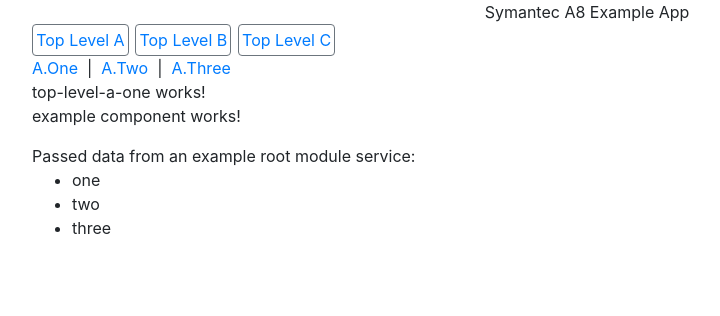
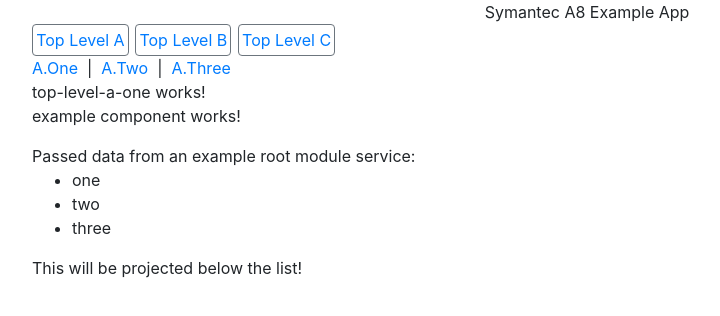
Before and after one commit to Philipp-Tarasiewicz-Ham/symc-a8, an Angular app: page /one in a window 1280 px wide. Shown: the top 316 px of the page, without its empty margins (53-773 px from the left). Built offline with nearby package versions, Linux system fonts and the light colour scheme.

Commit message:
add an example for <ng-content> content projection

```diff
--- a/src/app/top-level-a/top-level-a-one/example/example.component.html
+++ b/src/app/top-level-a/top-level-a-one/example/example.component.html
@@ -6,3 +6,4 @@ Passed data from an example root module service:
 <ul>
   <li *ngFor="let item of list">{{ item }}</li>
 </ul>
+<ng-content></ng-content>
--- a/src/app/top-level-a/top-level-a-one/top-level-a-one.component.html
+++ b/src/app/top-level-a/top-level-a-one/top-level-a-one.component.html
@@ -1,4 +1,6 @@
 <p>
   top-level-a-one works!
-  <app-example [list]="exampleData"></app-example>
+  <app-example [list]="exampleData">
+    <div>This will be projected below the list!</div>
+  </app-example>
 </p>
```
